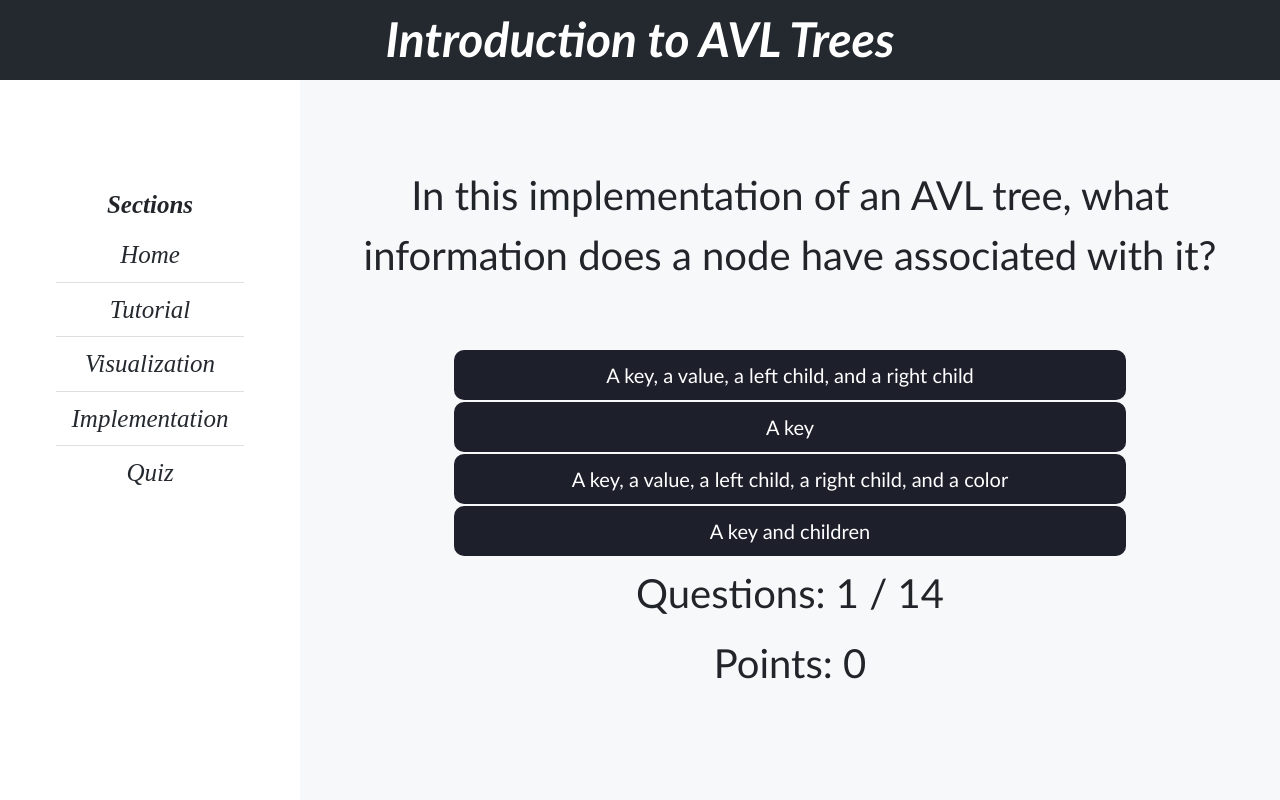
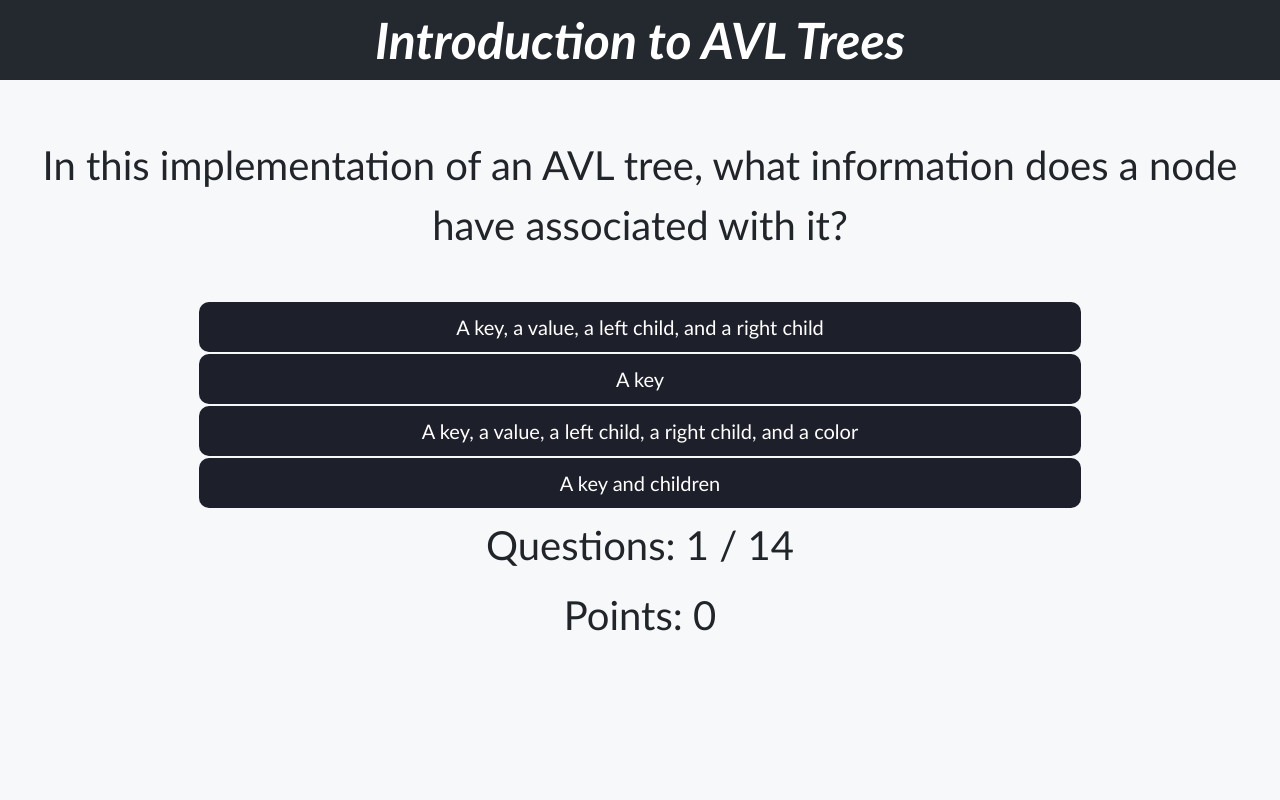
Before and after one commit to Software-Engineering-2022-Group-7/AVLTrees, a Flask app: page /quiz.html in a window 1280 px wide. Run offline with Flask 2, Linux system fonts and the light colour scheme.

Commit message:
general update on styling and functionalities; start implementing screen size adjustment

```diff
--- a/static/index.css
+++ b/static/index.css
@@ -1,18 +1,31 @@
+:root {
+    --black_color: #24292F;
+    --page_font_family: "Trebuchet MS", Arial, serif;
+}
+
+body {
+    display: grid;
+    grid-template-areas:
+            "header header"
+            "sidebar main_sec";
+    grid-template-rows: 80px auto;
+    grid-template-columns: 300px auto;
+}
+
 /* Page Header */
+.page_header {
+    grid-area: header;
+    background: var(--black_color);
+}
+
 header.page_header h1 {
-    /* Position the page header */
-    position: absolute;
-    left: 0;
-    right: 0;
-    height: 80px;
     margin: auto;
     padding: 10px 0;
-    background: #24292F;
 
-    font-family: "Trebuchet MS", Arial, serif;
+    font-family: var(--page_font_family);
     font-style: italic;
-    font-size: 300%;
     font-weight: bold;
+    font-size: 50px;
     text-align: center;
 }
 
@@ -27,16 +40,12 @@ header.page_header a:hover {
 
 /* Navigation Bar */
 nav.sidebar {
-    /* position the navigation bar */
-    position: absolute;
-    top: 80px;
-    bottom: 0;
-    width: 300px;
-    overflow: auto;
+    grid-area: sidebar;
     text-align: center;
+    min-height: calc(100vh - 80px);
 
     /* words */
-    font-family: "Times New Roman", Arial, serif;
+    font-family: var(--page_font_family);
     font-size: 25px;
     font-style: italic;
 }
@@ -66,12 +75,8 @@ nav.sidebar::-webkit-scrollbar {
 
 /* Main Section */
 main {
-    /* Position the main section */
-    position: absolute;
-    top: 80px;
-    bottom: 0;
-    left: 300px;
-    right: 0;
+    grid-area: main_sec;
+    min-height: calc(100vh - 80px);
 
     overflow: auto;
     padding-top: 30px;
@@ -258,20 +271,14 @@ text .tree_hierarchy {
     background-color: #e8e8e8;
 }
 
-.main_content .card-body::-webkit-scrollbar {
-    display: none;
+/* Quiz Page */
+.main {
+    max-height: calc(100vh - 80px);
 }
 
-/* Quiz Page */
 .wrapper {
-    width: 100%;
-    height: 100%;
-    display: table;
-}
-
-.main {
-    display: table-cell;
-    vertical-align: middle;
+    display: flex;
+    flex-direction: column;
     text-align: center;
 }
 
@@ -282,7 +289,7 @@ text .tree_hierarchy {
 
 .quiz__head {
     font-size: 30pt;
-    margin: 50px 10px 50px;
+    margin: 20px;
 }
 
 .head__content {
@@ -291,6 +298,7 @@ text .tree_hierarchy {
 
 .quiz__body {
     margin: 10px;
+    max-height: 350px;
 }
 
 .quiz__footer {
@@ -432,3 +451,18 @@ img {
 .repo_url:hover {
     color: gray;
 }
+
+/**** Screen Size Adjustment ****/
+@media screen and (max-width: 1400px) {
+    .sidebar {
+        display: none;
+    }
+
+    body {
+        grid-template-areas:
+            "header"
+            "main_sec";
+        grid-template-rows: 80px auto;
+        grid-template-columns: auto;
+    }
+}
--- a/templates/index.html
+++ b/templates/index.html
@@ -21,7 +21,7 @@
     </ol>
     <p>
         We recommend that students proceed through the site chronologically, but they
-        are also welcome to access each section independently.<br><br>
+        are also welcomed to access each section independently.<br><br>
         Here is the repository for this web application. Feel free to visit!
         <a target="_blank" rel="noopener noreferrer" class="repo_url"
            href="https://github.com/Software-Engineering-2022-Group-7/AVLTrees">IntroToAvl</a>
--- a/templates/quiz.html
+++ b/templates/quiz.html
@@ -4,8 +4,9 @@
 {% endblock %}
 
 {% block content %}
-<div class="wrapper">
-    <main class="main">
+
+<main class="main">
+    <div class="wrapper">
         <div class="quiz__head">
             <div class="head__content" id="head"></div>
             <div class="head__content" id="png"></div>
@@ -13,10 +14,14 @@
         <div class="quiz__body">
             <div class="buttons">
                 <div class="buttons__content" id="buttons">
-                    <button class="button">Default button</button><br>
-                    <button class="button button_wrong">Wrong answer</button><br>
-                    <button class="button button_correct">Correct answer</button><br>
-                    <button class="button button_passive">Unclicked button</button><br>
+                    <button class="button">Default button</button>
+                    <br>
+                    <button class="button button_wrong">Wrong answer</button>
+                    <br>
+                    <button class="button button_correct">Correct answer</button>
+                    <br>
+                    <button class="button button_passive">Unclicked button</button>
+                    <br>
                 </div>
             </div>
 
@@ -27,8 +32,8 @@
                 <div class="footer__content" id="points">Points: 0</div>
             </div>
         </div>
+    </div>
+</main>
 
-    </main>
-</div>
 <script src="../static/quiz.js"></script>
 {% endblock %}
```
Also changed, not shown: other parts of static/index.css (+24 -5 lines), static/visualization.js (+49 -14 lines), templates/implementation.html (+0 -7 lines), templates/visualization.html (+2 -13 lines).
